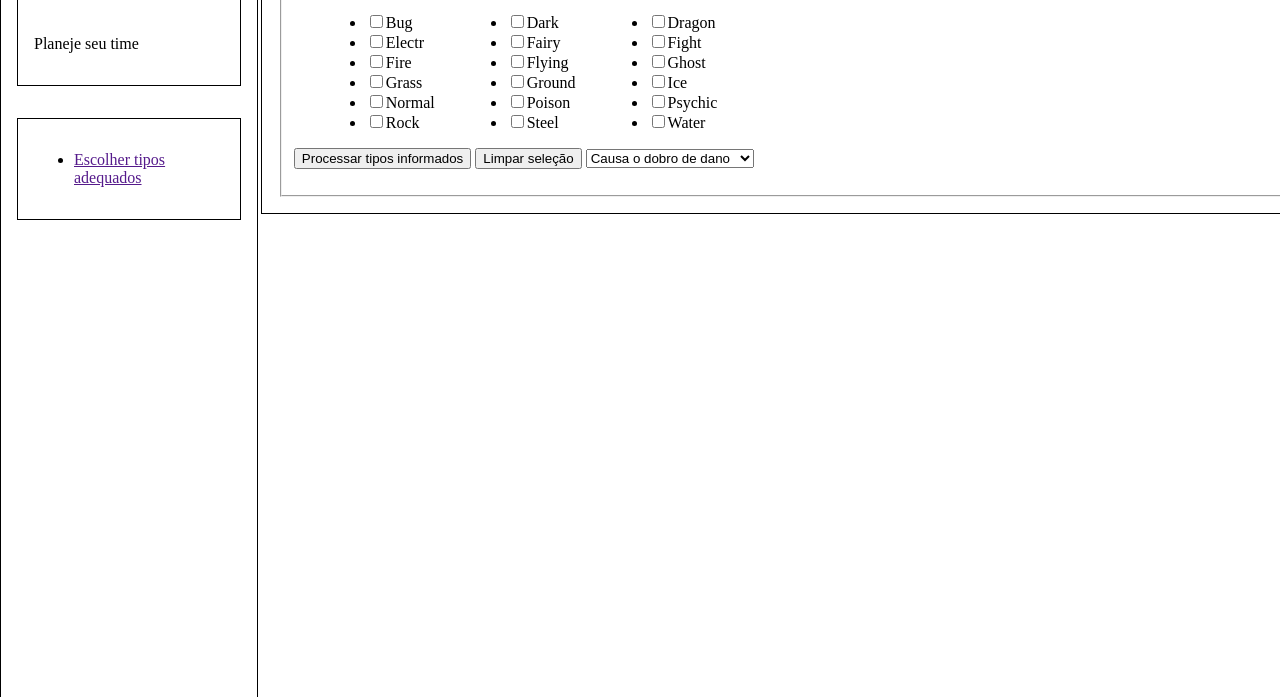
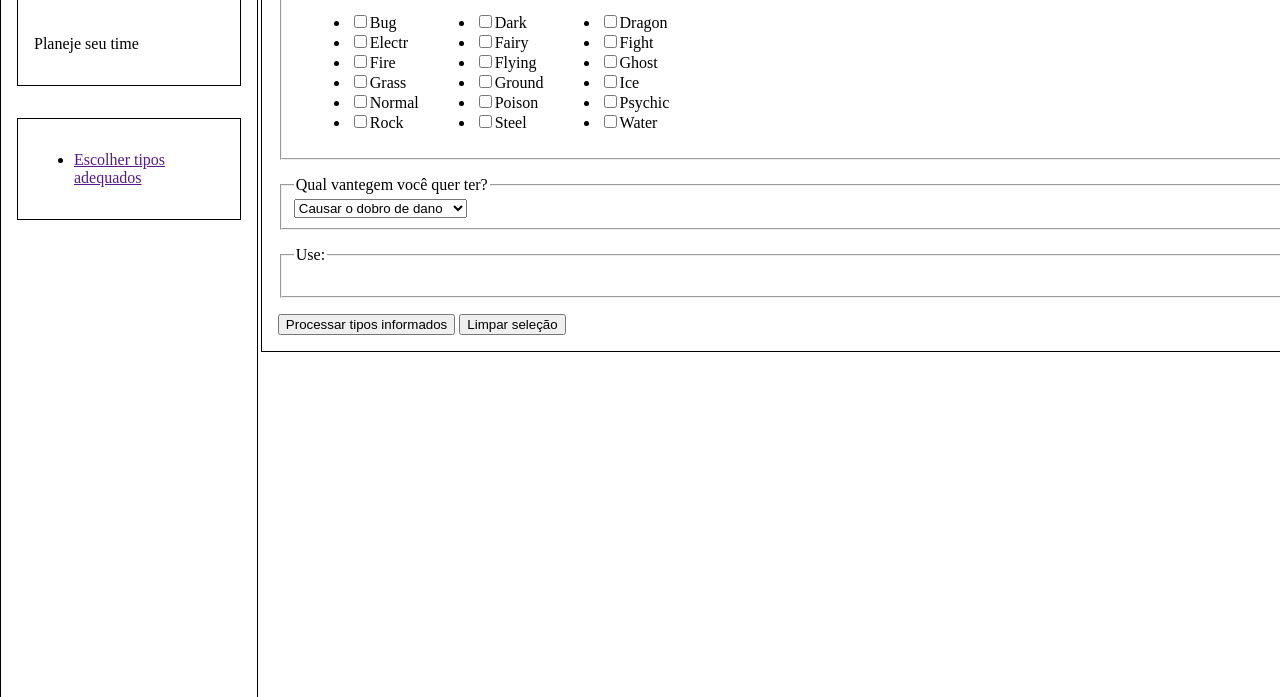
Before and after one commit to Gabriel-B-Nunes/PokePlanner, a plain HTML site: page www.PokePlanner.com/escolher-tipos-adequados/index.html in a window 1280 px wide. Shown: the part 103-800 px from the top of the page. Drawn offline with Linux system fonts and the light colour scheme.

Commit message:
reorganizando elementos da pagina escolher-tipos-adequados

```diff
--- a/www.PokePlanner.com/escolher-tipos-adequados/css/stylesheet.css
+++ b/www.PokePlanner.com/escolher-tipos-adequados/css/stylesheet.css
@@ -31,5 +31,9 @@
 }
 
 #div-checkbox > ul {
-	margin-left: 2em;
+	margin-left: 1em;
 }
+
+fieldset {
+	margin-bottom: 1em;
+}
--- a/www.PokePlanner.com/escolher-tipos-adequados/index.html
+++ b/www.PokePlanner.com/escolher-tipos-adequados/index.html
@@ -90,17 +90,21 @@
 							</li>
 						</ul>
 					</div>
-					<button type = 'button' id = 'button-processar'>Processar tipos informados</button>
-					<button type = 'reset'>Limpar seleção</button>
+				</fieldset>
+				<fieldset>
+					<legend>Qual vantegem você quer ter?</legend>
 					<select id = 'tipo-vantagem'>
-						<option value = 'doDoubleDamage'>Causa o dobro de dano</option>
-						<option value = 'takeHalfDamage'>Recebe metade do dano</option>
-						<option value = 'immuneTo'>É imune</option>
+						<option value = 'doDoubleDamage'>Causar o dobro de dano</option>
+						<option value = 'takeHalfDamage'>Receber metade do dano</option>
+						<option value = 'immuneTo'>Ser imune</option>
 					</select>
-					<div>
-						<p id = 'p-resultado'></p>
-					</div>
 				</fieldset>
+				<fieldset>
+					<legend>Use:</legend>
+					</span><p id = 'p-resultado'></p>
+				</fieldset>
+				<button type = 'button' id = 'button-processar'>Processar tipos informados</button>
+				<button type = 'reset'>Limpar seleção</button>
 			</form>
 		</div>
 	</body>
```
